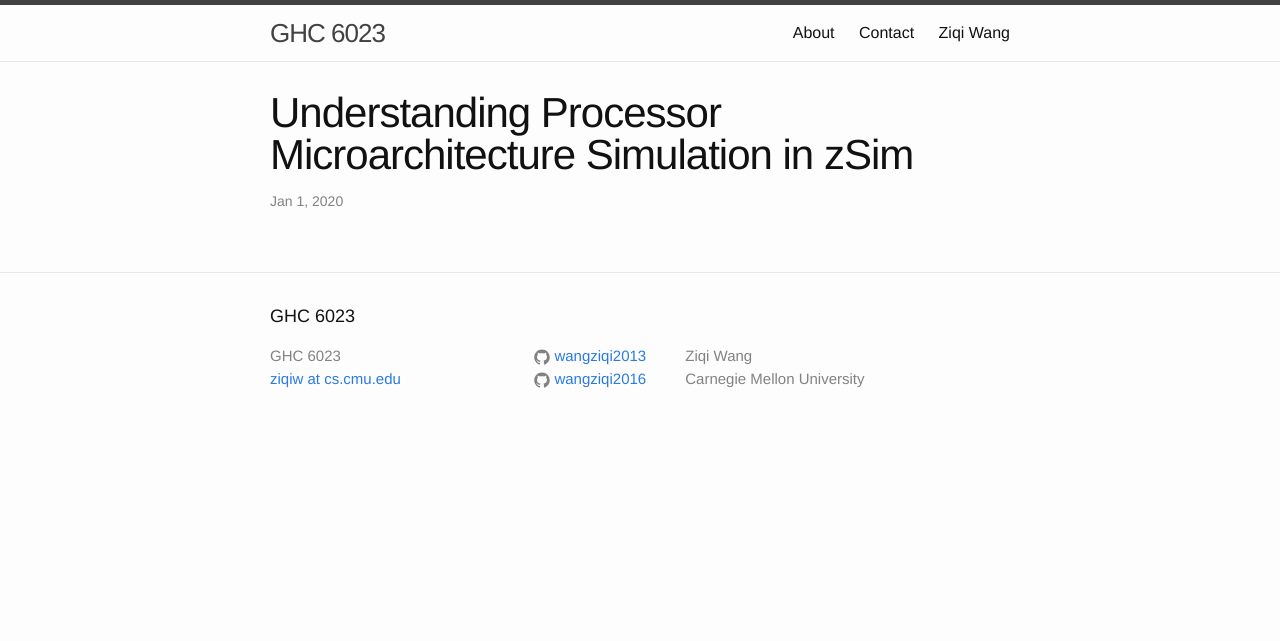
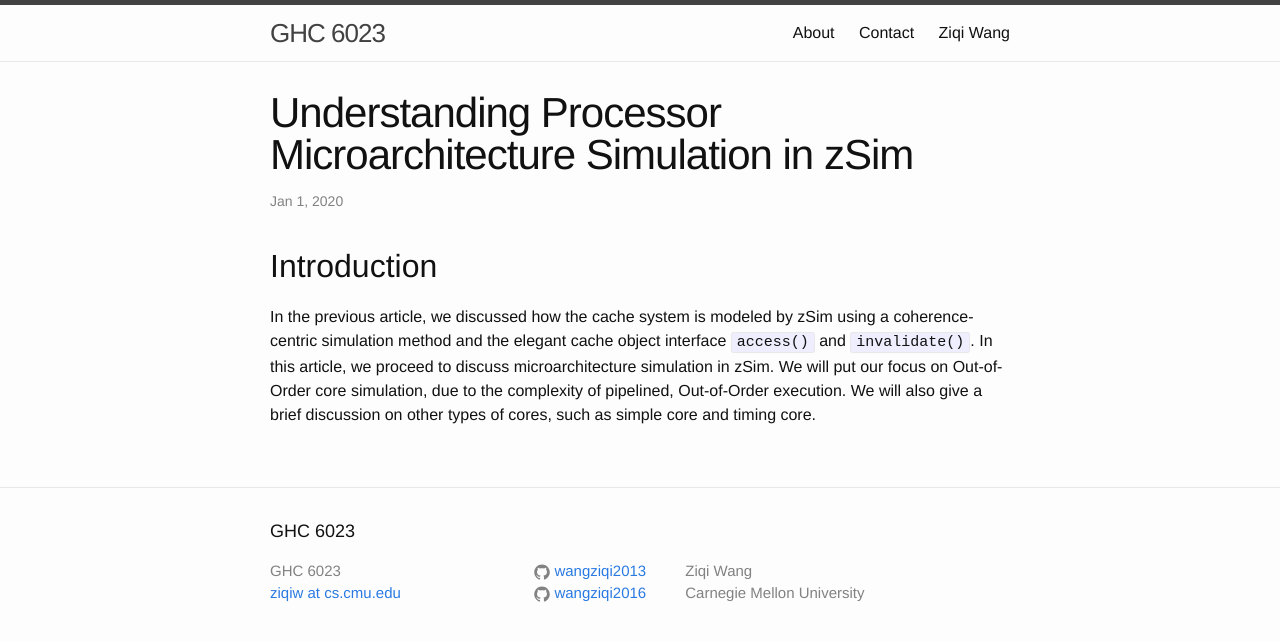
Before and after one commit to wangziqi2013/wangziqi2013.github.io, a Jekyll site: the page built from _posts/2019-12-31-zsim-microarch.markdown, in a window 1280 px wide. Shown: the top 641 px of the page. Built offline with Jekyll 4.4.1, drawn with Linux system fonts in a browser that asks for light colours.

Commit message:
Working on intro

```diff
--- a/_posts/2019-12-31-zsim-microarch.markdown
+++ b/_posts/2019-12-31-zsim-microarch.markdown
@@ -5,3 +5,11 @@ date:   2019-12-31 21:57:00 -0500
 categories: article
 ontop: true
 ---
+
+## Introduction
+
+In the previous article, we discussed how the cache system is modeled by zSim using a coherence-centric simulation
+method and the elegant cache object interface `access()` and `invalidate()`. In this article, we proceed to discuss
+microarchitecture simulation in zSim. We will put our focus on Out-of-Order core simulation, due to the complexity
+of pipelined, Out-of-Order execution. We will also give a brief discussion on other types of cores, such as simple
+core and timing core.
```
